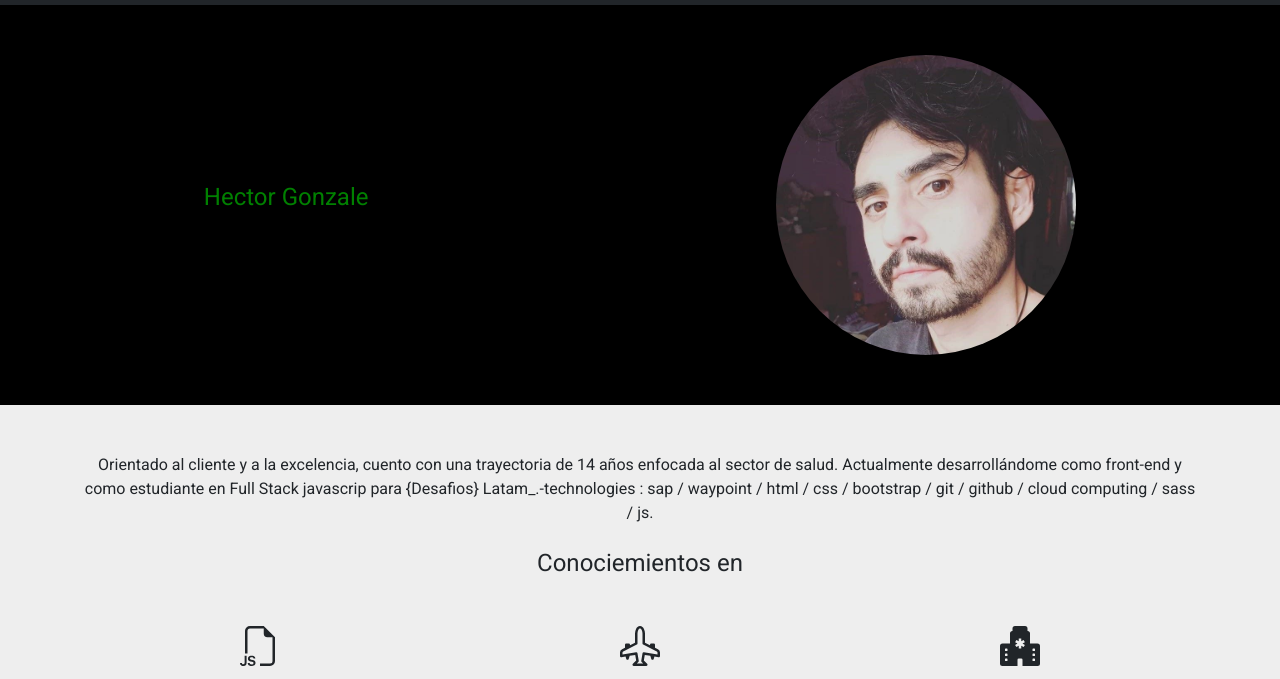
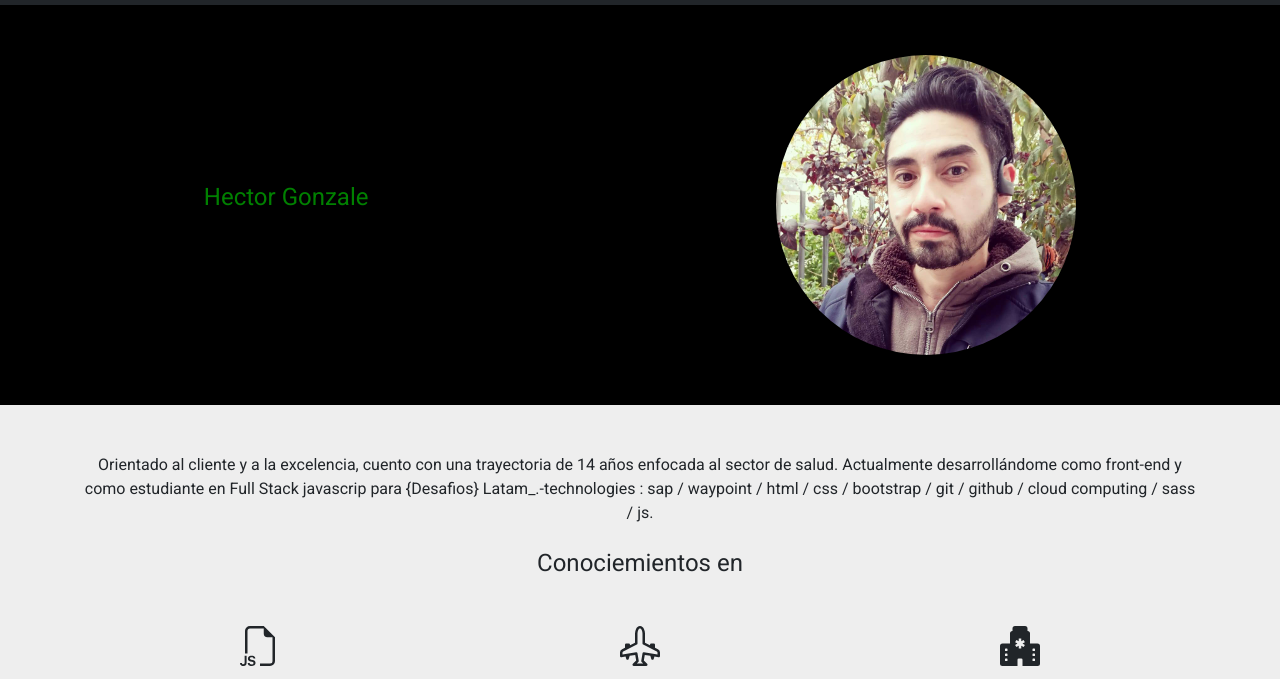
Before and after one commit to hector1489/hector1489.github.io, a plain HTML site: page index.html in a window 1280 px wide. Shown: the part 71-750 px from the top of the page. Drawn offline with nearby package versions, Linux system fonts and the light colour scheme.

Commit message:
cambio de avatar y css

```diff
--- a/assets/css/style.css
+++ b/assets/css/style.css
@@ -14,10 +14,19 @@ body {
     transition: color 0.2s;
     text-decoration: none;
 }
-
 .logo-icon:hover {
     color: green;
 }
+.avatar {
+    width: 300px;
+    height: 300px;
+    border-radius: 50%;
+}
+#name {
+    display: flex;
+}
+
+/*form*/
 .social-icon {
     color: black;
     transition: color 0.2s;
@@ -27,11 +36,3 @@ body {
 .social-icon:hover {
     color: #6771ca;
 }
-.avatar {
-    width: 300px;
-    height: 300px;
-    border-radius: 50%;
-}
-#name {
-    display: flex;
-}
--- a/index.html
+++ b/index.html
@@ -50,7 +50,7 @@
     <!-- HEADER  -->
     <div class="d-flex justify-content-around align-items-center" id="header1">
         <p class="fs-4" id="pName"></p>
-        <img class="avatar" src="assets/img/foto1.jpg" alt="">
+        <img class="avatar" src="assets/img/foto2.jpg" alt="">
     </div>
     <!-- Content 1 -->
     <section id="About-me" class="container text-center my-5">
```
Also changed, not shown: assets/img/foto2.jpg (added).
